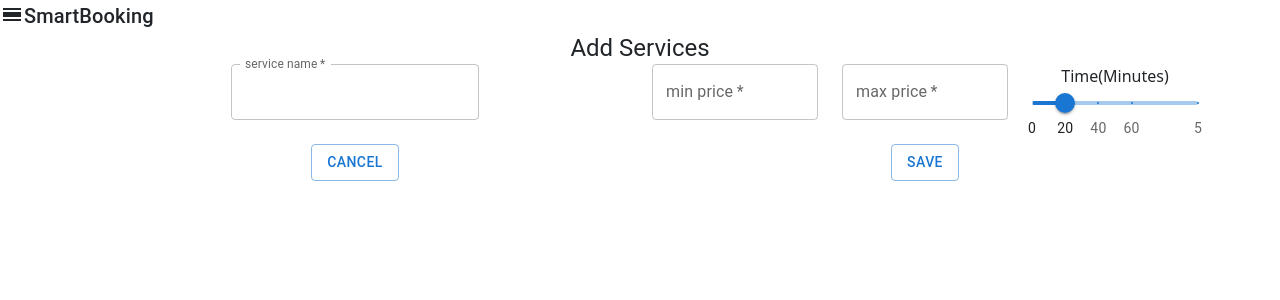
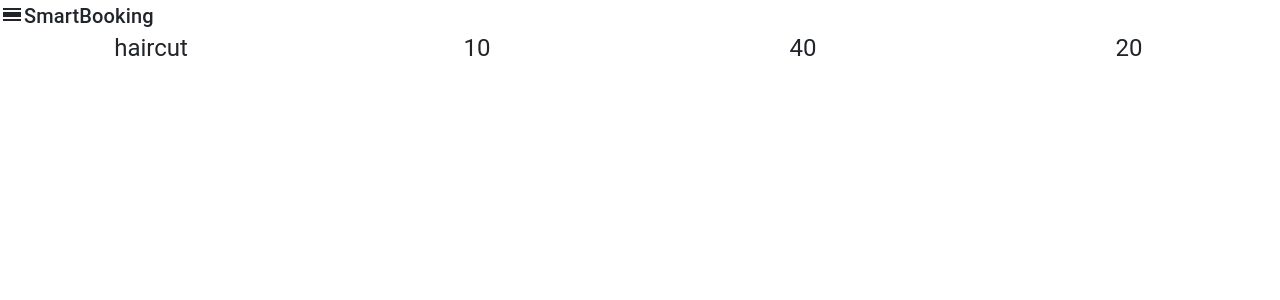
Before and after one commit to MayyarAA/CapstoneMSCI, a React (Create React App) app in the folder capstonefrontend/: page /ServiceProviderPrivatePage in a window 1280 px wide. Shown: the top 300 px of the page. Built offline with nearby package versions, Linux system fonts and the light colour scheme; no server answers.

Commit message:
added more routers

```diff
--- a/capstonefrontend/src/App.js
+++ b/capstonefrontend/src/App.js
@@ -11,8 +11,10 @@ import { SmartBookingToolbarComponent } from './Components/SmartBookingToolbarCo
 import { LoginPage } from './Pages/LoginPage.js';
 import { MainContextProvider } from './ContextConfig/MainContext.js';
 import { HomePage } from './Pages/HomePage.js';
-import { ServiceProviderPrivatePage } from './Pages/ServiceProviderPrivatePage.js';
+import { ServiceProviderServicesPage } from './Pages/ServiceProviderPages/ServiceProviderServicesPage.js';
+import { ServiceProviderPrivatePage } from './Pages/ServiceProviderPages/ServiceProviderPrivatePage.js';
 import { AddServicesPage } from './Pages/AddServicesPage.js';
+import { SearchPage } from './Pages/SearchPages/SearchPage.js';
 import { BrowserRouter, Route, Routes } from 'react-router-dom';
 function App() {
 	if (!firebase.apps.length) {
@@ -32,9 +34,14 @@ function App() {
 				{/* <LoginComponent /> */}
 				<BrowserRouter>
 					<Routes>
+						<Route path='/Search' element={<SearchPage />} />
 						<Route
 							path='/ServiceProviderPrivatePage'
 							element={<ServiceProviderPrivatePage />}
+						/>
+						<Route
+							path='/ServiceProviderallservices'
+							element={<ServiceProviderServicesPage />}
 						/>
 						<Route path='/home' element={<HomePage />} />
 						<Route path='/main' element={<MainComponent />} />
--- a/capstonefrontend/src/Components/LoginComponent.js
+++ b/capstonefrontend/src/Components/LoginComponent.js
@@ -5,7 +5,7 @@ import { Grid, Box, TextField, Button, Typography } from '@mui/material/';
 import loginpageiconv1 from '../images/loginpageiconv1.png';
 import { Container, Row, Col } from 'react-bootstrap';
 import { Link, useHistory } from 'react-router-dom';
-import { ServiceProviderPrivatePage } from '../Pages/ServiceProviderPrivatePage.js';
+import { ServiceProviderPrivatePage } from '../Pages/ServiceProviderPages/ServiceProviderPrivatePage.js';
 import '../App.css';
 const smartBookingText = <Typography variant='h6'>SmartBooking</Typography>;
 const BusinessAccountText = <Typography variant='h3'>Business Account</Typography>;
--- /dev/null
+++ b/capstonefrontend/src/Components/SearchComponents/SearchResultComponent.js
@@ -0,0 +1,4 @@
+function SearchResultComponent() {
+	return <div>here</div>;
+}
+export { SearchResultComponent };
--- a/capstonefrontend/src/Components/ServiceProviderComponents/ServiceProviderListServicesComponent.js
+++ b/capstonefrontend/src/Components/ServiceProviderComponents/ServiceProviderListServicesComponent.js
@@ -0,0 +1,43 @@
+import {
+	Grid,
+	Box,
+	TextField,
+	Button,
+	Typography,
+	InputLabel,
+	MenuItem,
+	FormControl,
+	Select,
+	Slider,
+} from '@mui/material/';
+import { Container, Row, Col } from 'react-bootstrap';
+let ServiceNameFcn = (serviceName) => {
+	return <Typography variant='h5'>{serviceName}</Typography>;
+};
+let minPriceFcn = (minPriceVal) => {
+	return <Typography variant='h5'>{minPriceVal}</Typography>;
+};
+let maxPriceFcn = (maxPriceVal) => {
+	return <Typography variant='h5'>{maxPriceVal}</Typography>;
+};
+let serviceTimeFcn = (serviceTimeVal) => {
+	return <Typography variant='h5'>{serviceTimeVal}</Typography>;
+};
+let serviceComponent = (serviceName, minPrice, maxPrice, serviceTime) => {
+	return (
+		<div>
+			<Row>
+				<Col>{ServiceNameFcn(serviceName)}</Col>
+				<Col>{minPriceFcn(minPrice)}</Col>
+				<Col>{maxPriceFcn(maxPrice)}</Col>
+				<Col>{serviceTimeFcn(serviceTime)}</Col>
+			</Row>
+		</div>
+	);
+};
+
+function ServiceProviderListServicesComponent() {
+	return <div>{serviceComponent('haircut', '10', '40', '20')}</div>;
+}
+
+export { ServiceProviderListServicesComponent };
--- /dev/null
+++ b/capstonefrontend/src/Pages/SearchPages/SearchPage.js
@@ -0,0 +1,10 @@
+import { SearchResultComponent } from '../../Components/SearchComponents/SearchResultComponent.js';
+function SearchPage() {
+	return (
+		<div>
+			<SearchResultComponent />
+		</div>
+	);
+}
+
+export { SearchPage };
--- /dev/null
+++ b/capstonefrontend/src/Pages/ServiceProviderPages/ServiceProviderPrivatePage.js
@@ -0,0 +1,14 @@
+import { ServiceProviderPrivateComponent } from '../../Components/ServiceProviderComponents/ServiceProviderPrivateComponent.js';
+import { ServiceProviderListServicesComponent } from '../../Components/ServiceProviderComponents/ServiceProviderListServicesComponent.js';
+
+function ServiceProviderPrivatePage() {
+	return (
+		<div>
+			<div>
+				<ServiceProviderListServicesComponent />
+			</div>
+		</div>
+	);
+}
+
+export { ServiceProviderPrivatePage };
--- /dev/null
+++ b/capstonefrontend/src/Pages/ServiceProviderPages/ServiceProviderServicesPage.js
@@ -0,0 +1,9 @@
+import { ServiceProviderListServicesComponent } from '../../Components/ServiceProviderComponents/ServiceProviderListServicesComponent.js';
+function ServiceProviderServicesPage() {
+	return (
+		<div>
+			<ServiceProviderListServicesComponent />
+		</div>
+	);
+}
+export { ServiceProviderServicesPage };
--- a/capstonefrontend/src/Pages/ServiceProviderPrivatePage.js
+++ /dev/null
@@ -1,10 +0,0 @@
-import { ServiceProviderPrivateComponent } from '../Components/ServiceProviderComponents/ServiceProviderPrivateComponent.js';
-function ServiceProviderPrivatePage() {
-	return (
-		<div>
-			<ServiceProviderPrivateComponent />
-		</div>
-	);
-}
-
-export { ServiceProviderPrivatePage };
```
